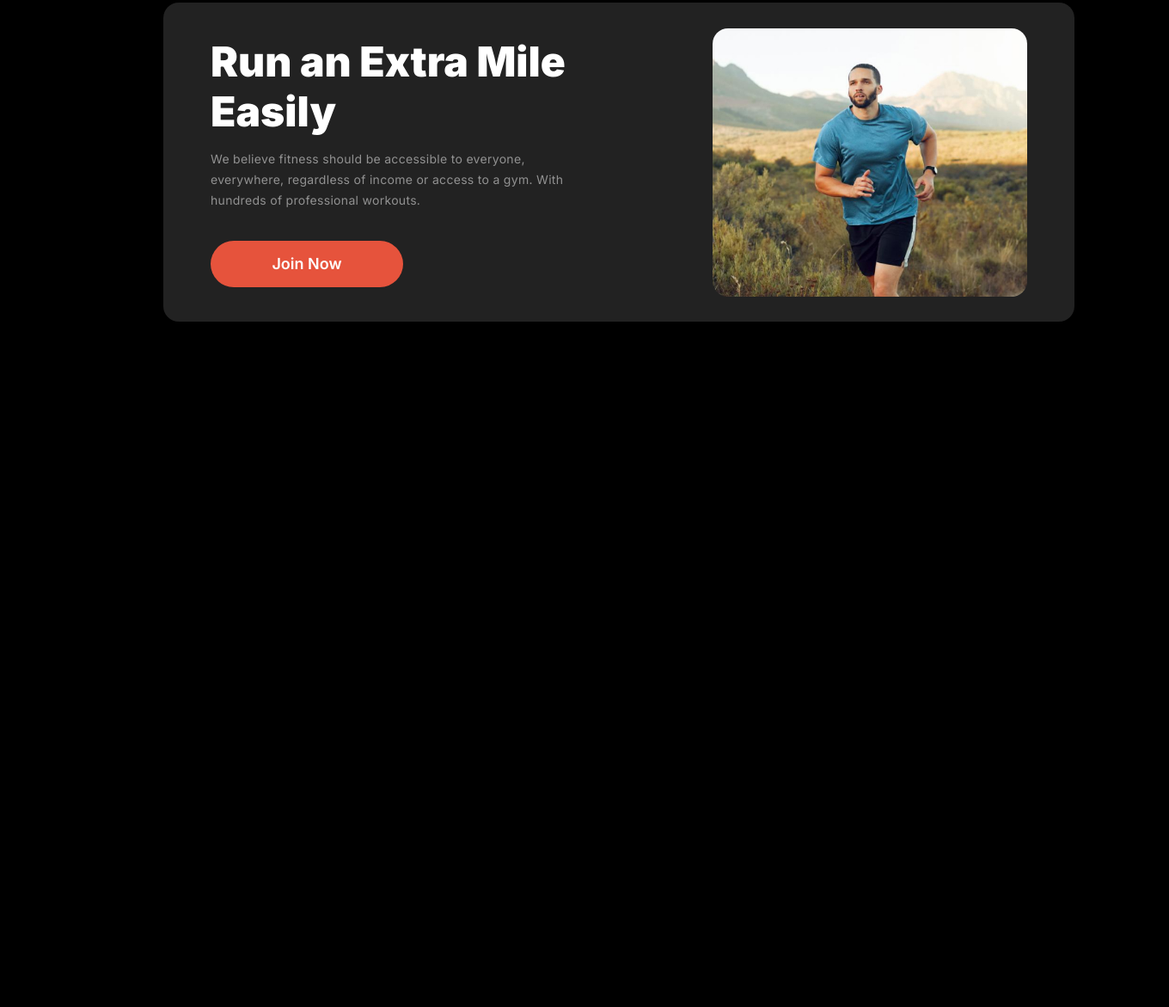
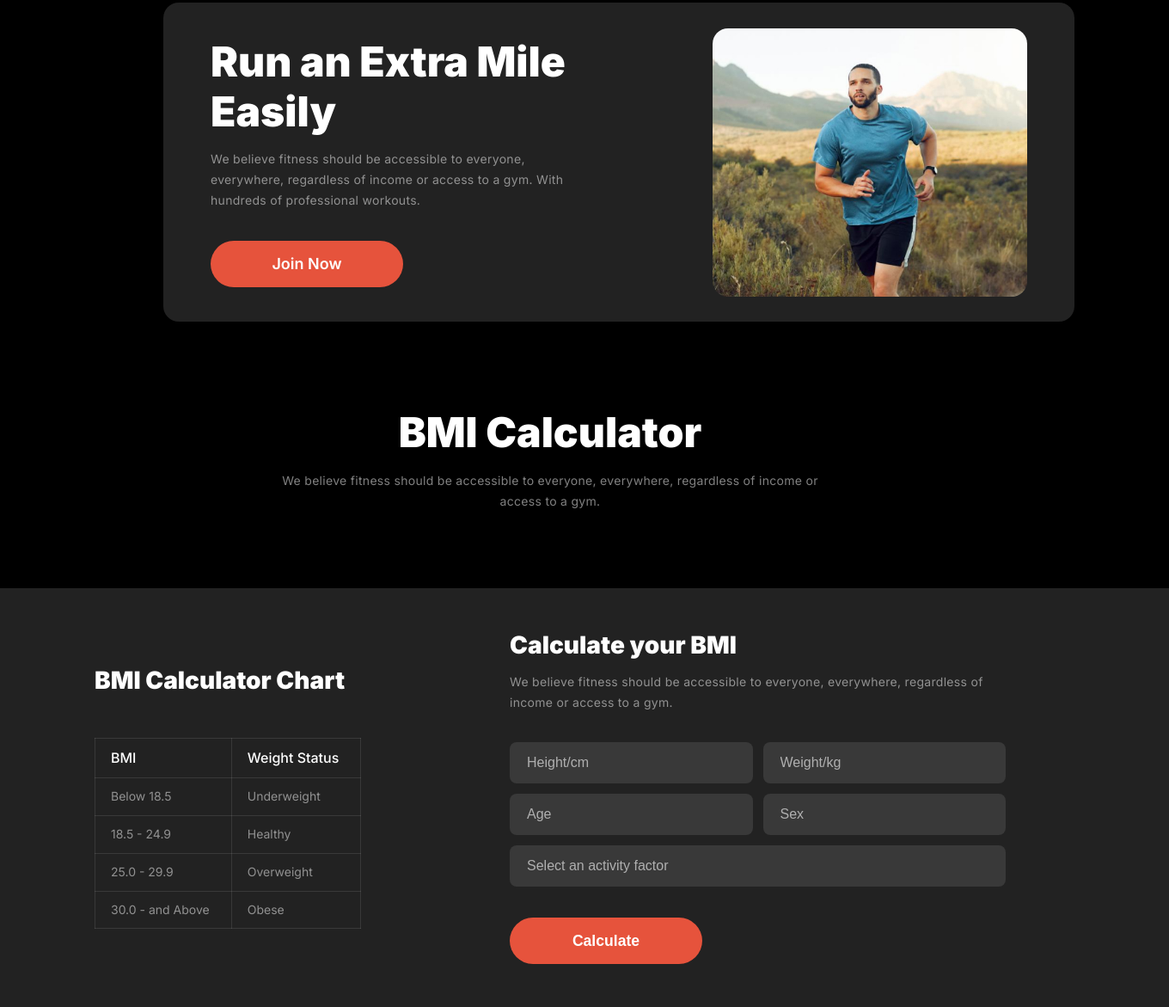
Before and after one commit to rabbifazla96/assignment-02, a plain HTML site: page index.html in a window 1280 px wide. Shown: the part 1336-2507 px from the top of the page at 86% size, 1360 px wide, since content can reach past the window. Before the commit the page ends 1710 px from the top, so only its background shows below. Drawn offline with Linux system fonts and the light colour scheme; a web font is replaced by a local one.

Commit message:
added calculator section

```diff
--- a/index.html
+++ b/index.html
@@ -91,6 +91,63 @@
             <div class="extra-mile-image-container">
             </div>
         </section>
+        <section class="calculator">
+            <div class="calculator-title-desc">
+                <h2 class="calculator-title">BMI Calculator</h2>
+                <p class="calculator-desc">We believe fitness should be accessible to everyone, everywhere, regardless of income or access to a gym.</p>
+            </div>
+            <div class="calculator-container">
+                <div class="calculator-chart-container">
+                    <h2 class="chart-title">BMI Calculator Chart</h2>
+                    <table class="chart-table">
+                        <thead>
+                            <tr>
+                                <th scope="row">BMI</th>
+                                <th scope="row">Weight Status</th>
+                            </tr>
+                        </thead>
+                        <tbody>
+                            <tr>
+                                <td>Below 18.5</td>
+                                <td>Underweight</td>
+                            </tr>
+                            <tr>
+                                <td>18.5 - 24.9</td>
+                                <td>Healthy</td>
+                            </tr>
+                            <tr>
+                                <td>25.0 - 29.9</td>
+                                <td>Overweight</td>
+                            </tr>
+                            <tr>
+                                <td>30.0 - and Above</td>
+                                <td>Obese</td>
+                            </tr>
+                        </tbody>
+                    </table>
+                </div>
+                <div class="bmi-container">
+                    <div class="bmi-title-desc">
+                        <h2 class="bmi-title">Calculate your BMI</h2>
+                        <p class="bmi-desc">We believe fitness should be accessible to everyone, everywhere, regardless of income or access to a gym. </p>
+                    </div>
+                    <form action="#" class="bmi-form">
+                        <div class="input-row">
+                            <input class="bmi-input" type="text" placeholder="Height/cm">
+                            <input class="bmi-input" type="text" placeholder="Weight/kg">
+                        </div>
+                        <div class="input-row">
+                            <input class="bmi-input" type="text" placeholder="Age">
+                            <input class="bmi-input" type="text" placeholder="Sex">
+                        </div>
+                        <div class="input-full">
+                            <input class="bmi-input" type="text" placeholder="Select an activity factor">
+                        </div>
+                        <button class="bmi-button" type="submit">Calculate</button>
+                    </form>
+                </div>
+            </div>
+        </section>
     </main>
 </body>
 </html>
--- a/styles/style.css
+++ b/styles/style.css
@@ -237,11 +237,13 @@ body {
 }
 
 .main-section {
+    width: 100%;
     max-width: 1440px;;
     padding: 0 190px;
-    /* display: flex;
+    display: flex;
+    flex-direction: column;
     justify-content: center;
-    align-items: center; */
+    align-items: center;
     margin: 0 auto;
 }
 
@@ -342,11 +344,12 @@ body {
     height: 371px;
     border-radius: 18px;
     background: rgb(34, 34, 34);
-    margin-top: 100px;
+    margin: 100px auto 0 auto;
     padding: 40px 55px;
     display: flex;
     justify-content: space-between;
     align-items: center;
+
 }
 
 .extra-mile-text {
@@ -406,3 +409,158 @@ align-items: flex-start;
     background-repeat: no-repeat;
     overflow: hidden;
 }
+
+.calculator {
+    margin-top: 100px;
+}
+
+.calculator-title-desc {
+    width: 671px;
+    height: 120px;
+    text-align: center;
+    margin: 0 auto;
+}
+
+.calculator-title {
+    color: rgb(255, 255, 255);
+    font-family: Inter;
+    font-size: 48px;
+    font-weight: 900;
+    line-height: 120%;
+    letter-spacing: 0%;
+}
+
+.calculator-desc {
+    color: rgba(255, 255, 255, 0.5);
+    font-family: Inter;
+    font-size: 14px;
+    font-weight: 400;
+    line-height: 24px;
+    letter-spacing: 0.3px;
+    margin-top: 15px;
+}
+
+.calculator-container {
+    width: 1440px;
+    height: 487px;
+    background: rgb(34, 34, 34);
+    margin-top: 90px;
+    padding: 0 190px;
+    display: flex;
+    justify-content: space-between;
+    align-items: center;
+}
+
+.chart-title {
+    color: rgb(255, 255, 255);
+    font-family: Inter;
+    font-size: 28px;
+    font-weight: 900;
+    line-height: 120%;
+    letter-spacing: 0%;
+    text-align: left;
+}
+
+.chart-table {
+    width: 310px;
+    border: 1px solid rgba(255, 255, 255, 0.1);
+    border-collapse: collapse;
+    margin-top: 50px;
+}
+
+.chart-table th {
+    color: rgb(255, 255, 255);
+    font-family: Inter;
+    font-size: 16px;
+    font-weight: 500;
+    line-height: 120%;
+    letter-spacing: 0%;
+    text-align: left;
+    border: 1px solid rgba(255, 255, 255, 0.1);
+    padding: 13px 18px;
+}
+
+.chart-table td {
+    color: rgba(255, 255, 255, 0.5);
+    font-family: Inter;
+    font-size: 14px;
+    font-weight: 400;
+    line-height: 120%;
+    letter-spacing: 0%;
+    text-align: left;
+    border: 1px solid rgba(255, 255, 255, 0.1);
+    padding: 13px 18px;
+}
+
+.bmi-container {
+    width: 577px;
+}
+
+.bmi-title-desc {
+
+}
+
+.bmi-title {
+    color: rgb(255, 255, 255);
+    font-family: Inter;
+    font-size: 28px;
+    font-weight: 900;
+    line-height: 120%;
+    letter-spacing: 0%;
+    text-align: left;
+}
+
+.bmi-desc {
+    color: rgba(255, 255, 255, 0.5);
+    font-family: Inter;
+    font-size: 14px;
+    font-weight: 400;
+    line-height: 24px;
+    letter-spacing: 0.3px;
+    text-align: left;
+    margin-top: 14px;
+}
+
+.bmi-form {
+    width: 100%;
+    display: flex;
+    flex-direction: column;
+    gap: 12px;
+    margin-top: 34px;
+}
+
+.input-row {
+    display: flex;
+    justify-content: space-between;
+    align-items: flex-start;
+    gap: 12px;
+}
+
+.bmi-input {
+    width: 100%;
+    height: 48px;
+    padding: 12px 20px;
+    border-radius: 8px;
+    background: rgba(255, 255, 255, 0.1);
+    border: none;
+}
+
+.bmi-input::placeholder {
+    color: rgba(255, 255, 255, 0.6);
+    font-size: 16px;
+    font-weight: 400;
+}
+
+.bmi-button {
+    width: 224px;
+    height: 54px;
+    padding: 16px 40px;
+    border-radius: 42px;
+    background: rgb(230, 83, 60);
+    border: none;
+    color: rgb(255, 255, 255);
+    font-size: 1.1rem;
+    font-weight: 600;
+    text-align: center;
+    margin-top: 24px;
+}
```
Lines whose indentation alone changed are shown as unchanged.
